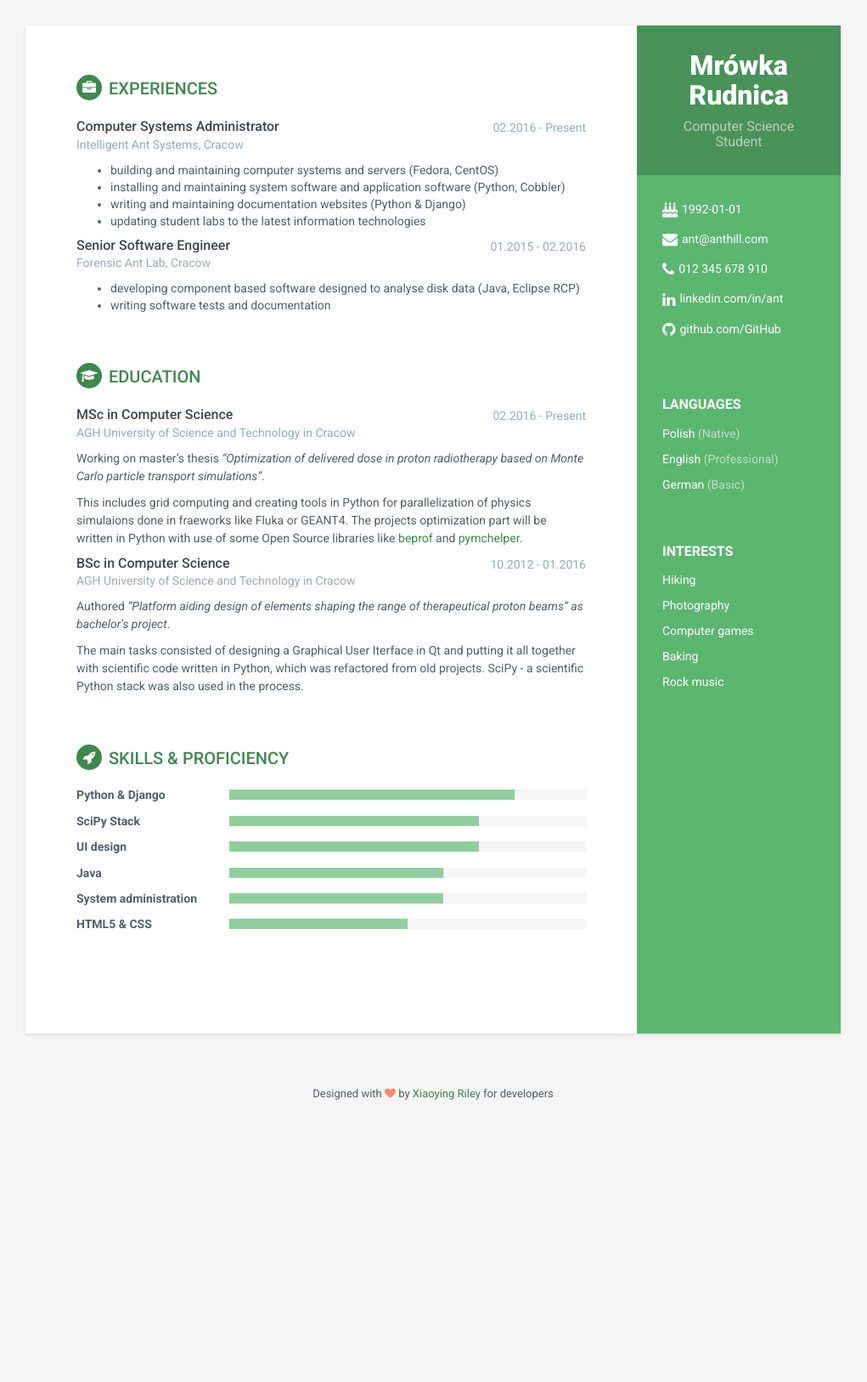
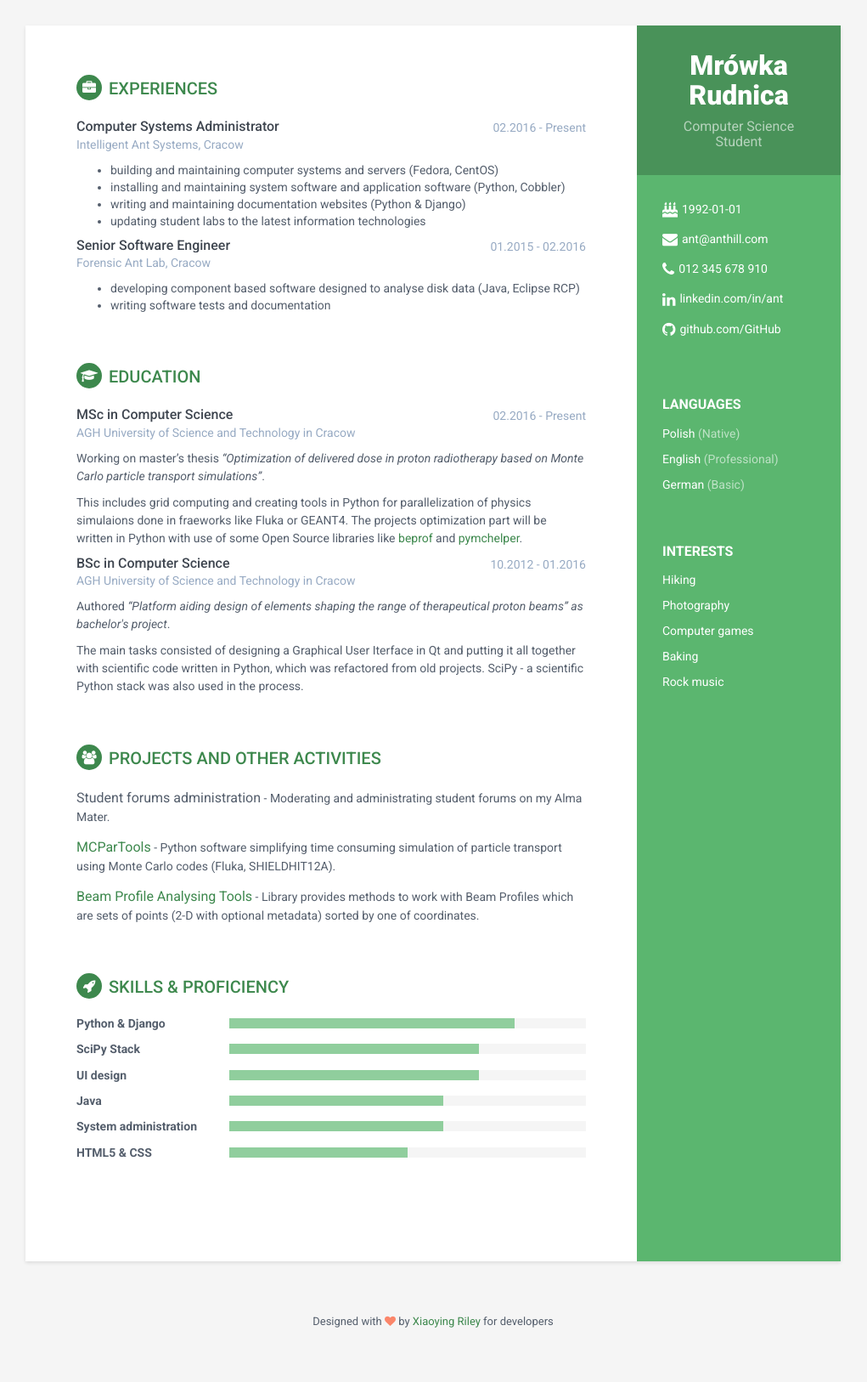
Before and after one commit to ant6/ant6.github.io, a Jekyll site: the page built from index.html, in a window 1280 px wide. Shown: the whole page at 85% size, without its empty margins (130-1151 px from the left). Built offline with Jekyll 4.4.1, drawn with Linux system fonts in a browser that asks for light colours; before the commit the page ends 1358 px from its top, so only the background shows below that.

Commit message:
Projects v1

```diff
--- a/_includes/projects.html
+++ b/_includes/projects.html
@@ -4,20 +4,12 @@
       <p>You can list your side projects or open source libraries in this section...</p>
   </div>//intro-->
   <div class="item">
-      <span class="project-title"><a href="#">Velocity</a></span> - <span class="project-tagline">A responsive website template designed to help startups promote, market and sell their products.</span>
-
+      <span class="project-title">Student forums administration</span> - <span class="project-tagline">Moderating and administrating student forums on my Alma Mater.</span>
   </div><!--//item-->
   <div class="item">
-      <span class="project-title"><a href="#" target="_blank">DevStudio</a></span> -
-      <span class="project-tagline">A responsive website template designed to help web developers/designers market their services. </span>
+      <span class="project-title"><a href="#" target="_blank">MCParTools</a></span> - <span class="project-tagline">Python software simplifying time consuming simulation of particle transport using Monte Carlo codes (Fluka, SHIELDHIT12A).</span>
   </div><!--//item-->
   <div class="item">
-      <span class="project-title"><a href="#" target="_blank">Tempo</a></span> - <span class="project-tagline">A responsive website template designed to help startups promote their products or services and to attract users &amp; investors</span>
-  </div><!--//item-->
-  <div class="item">
-      <span class="project-title"><a href="#" target="_blank">Atom</a></span> - <span class="project-tagline">A comprehensive website template solution for startups/developers to market their mobile apps. </span>
-  </div><!--//item-->
-  <div class="item">
-      <span class="project-title"><a href="#" target="_blank">Delta</a></span> - <span class="project-tagline">A responsive Bootstrap one page theme designed to help app developers promote their mobile apps</span>
+      <span class="project-title"><a href="#" target="_blank">Beam Profile Analysing Tools</a></span> - <span class="project-tagline">Library provides methods to work with Beam Profiles which are sets of points (2-D with optional metadata) sorted by one of coordinates.</span>
   </div><!--//item-->
 </section><!--//section-->
--- a/_includes/sidebar.html
+++ b/_includes/sidebar.html
@@ -1,6 +1,3 @@
-<!-- Use icons from fontawesome when you are adding new item in the contact list  -->
-
-
 <div class="sidebar-wrapper">
       <div class="profile-container">
           {% if site.pic %}<img class="profile-img" src="{{site.baseurl}}/assets/images/{{ site.pic }}" alt="profile picture" />{% endif %}
@@ -37,8 +34,8 @@
 
           </ul>
       </div><!--//contact-container-->
+
      {% include language.html %}
      {% include interests.html %}
 
-
 </div><!--//sidebar-wrapper-->
--- a/index.html
+++ b/index.html
@@ -6,4 +6,6 @@
 
 {% include education.html %}
 
+{% include projects.html %}
+
 {% include skills.html %}
```
Also changed, not shown: _includes/skills.html (indentation only). Lines whose indentation alone changed are shown as unchanged.
